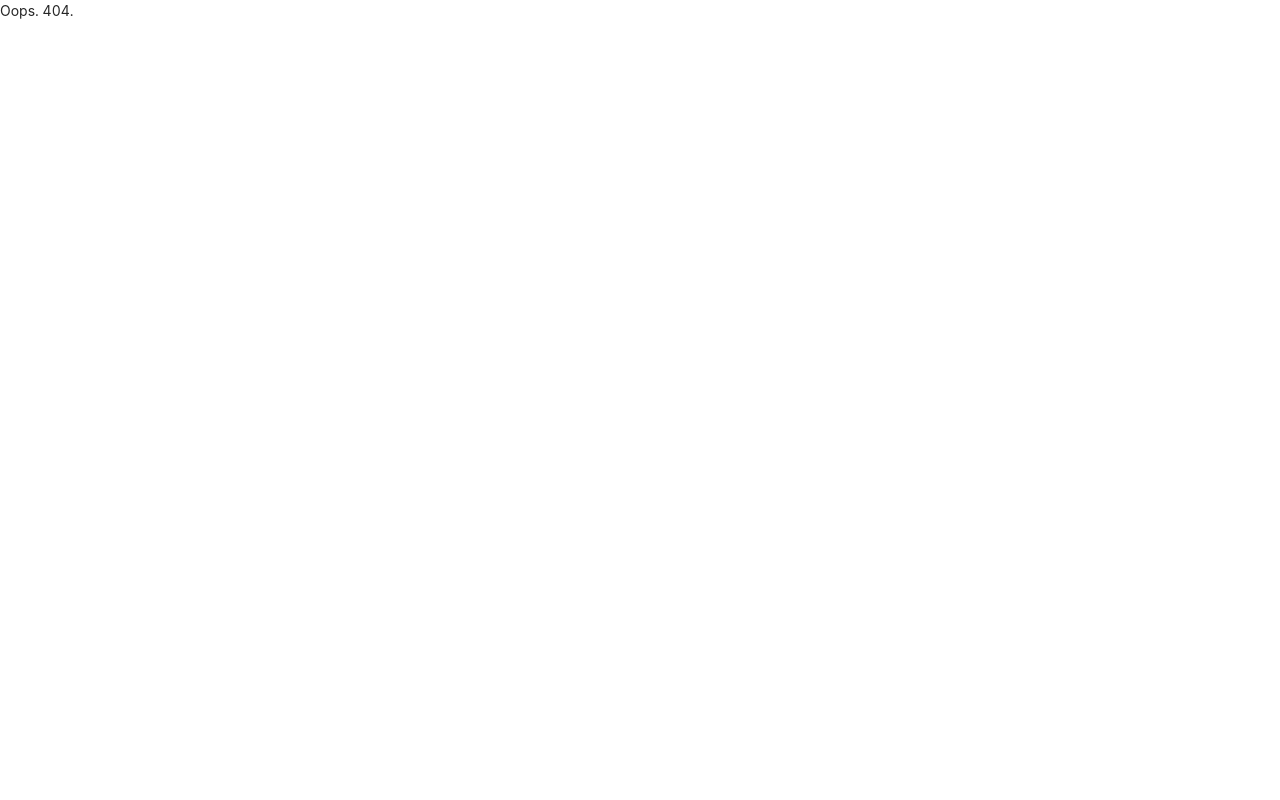
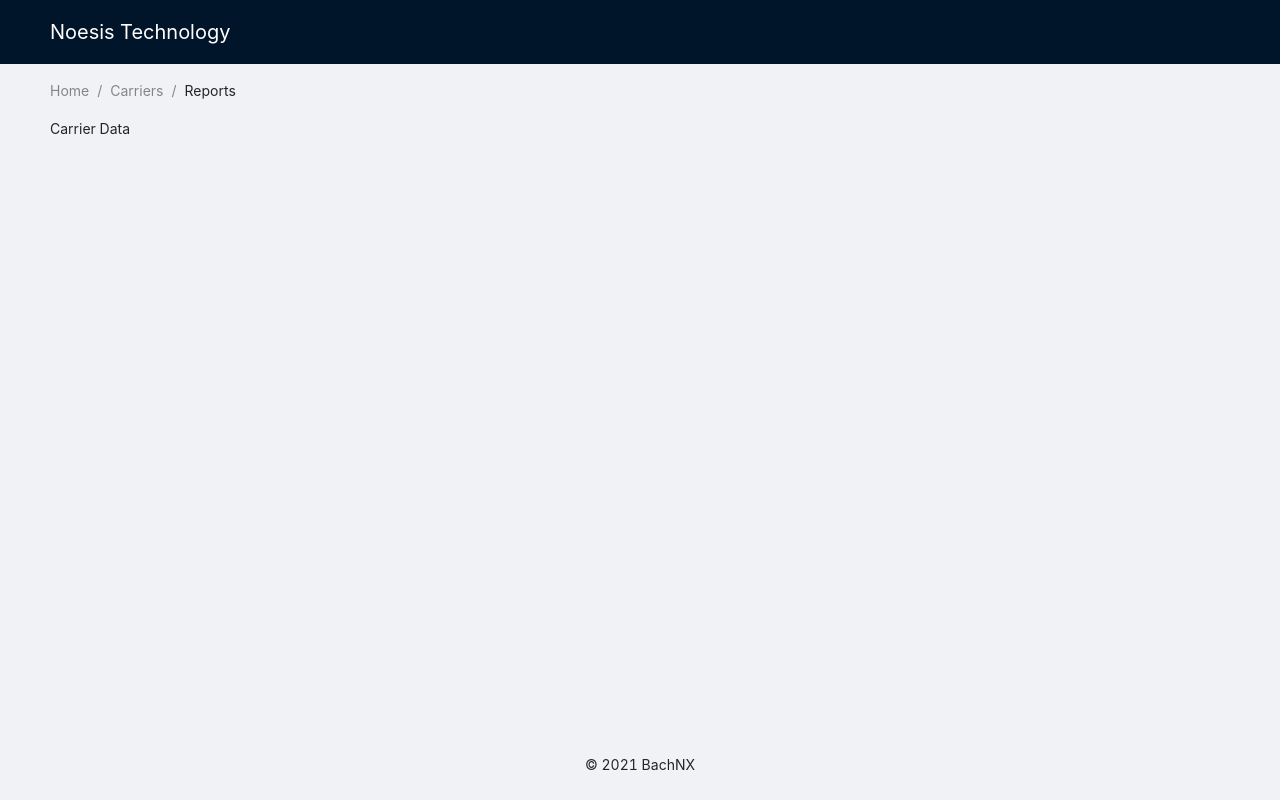
Before and after one commit to irwyn/react-interview, a React (Create React App) app: page /carriers/reports in a window 1280 px wide. Built offline with nearby package versions, Linux system fonts and the light colour scheme.

Commit message:
feat: work on dummy data

```diff
--- a/package.json
+++ b/package.json
@@ -14,6 +14,7 @@
     "react-redux": "^7.2.6",
     "react-router-dom": "^6.0.2",
     "react-scripts": "4.0.3",
+    "react-use": "^17.3.1",
     "redux": "^4.1.2"
   },
   "scripts": {
@@ -35,6 +36,7 @@
     ]
   },
   "devDependencies": {
+    "eslint-plugin-simple-import-sort": "^7.0.0",
     "react-app-rewired": "^2.1.8"
   }
 }
--- a/src/App.js
+++ b/src/App.js
@@ -1,8 +1,13 @@
+import { Provider } from 'react-redux';
+
 import Cerberus from './Cerberus';
+import Store from './store';
 
 const App = () => {
   return (
-    <Cerberus />
+    <Provider store={Store}>
+      <Cerberus />
+    </Provider>
   );
 };
 
--- a/src/Cerberus.js
+++ b/src/Cerberus.js
@@ -1,8 +1,10 @@
 import { lazy, Suspense } from 'react';
-import { BrowserRouter, Routes, Route } from 'react-router-dom';
+import { BrowserRouter, Route,Routes } from 'react-router-dom';
+
 import NotFoundPage from '@/pages/NotFound';
 
 const HomePage = lazy(() => import('@/pages/Home'));
+const CarriersReportsPage = lazy(() => import('@/pages/CarriersReports'));
 
 /**
  * Cerberus manage routes to Page components
@@ -14,11 +16,12 @@ const Cerberus = () => {
       <BrowserRouter>
         <Routes>
           <Route index element={<HomePage />} />
+          <Route path="/carriers/reports" element={<CarriersReportsPage />} />
           <Route path="*" element={<NotFoundPage />} />
         </Routes>
       </BrowserRouter>
     </Suspense>
-  )
+  );
 };
 
 export default Cerberus;
--- a/src/api/carriers.js
+++ b/src/api/carriers.js
@@ -1,7 +1,8 @@
 const CarriersAPI = {
   getReports(params) {
+    console.log('Called getReports', params);
     return Promise.resolve({ noice: true });
   },
 };
 
-export default CarriersAPI
+export default CarriersAPI;
--- /dev/null
+++ b/src/components/LayoutDefault.js
@@ -0,0 +1,34 @@
+import { Breadcrumb, Layout } from 'antd';
+
+import styles from './LayoutDefault.module.css';
+
+const { Header, Content, Footer } = Layout;
+
+const LayoutDefault = ({ children, breadcrumbs = [] }) => {
+  return (
+    <Layout className={styles.fitHeight}>
+      <Header>
+        <div className={styles.logo}>
+          Noesis Technology
+        </div>
+      </Header>
+      <Content className={styles.content}>
+        {breadcrumbs.length > 0 && (
+        <Breadcrumb className={styles.breadcrumbs}>
+          {breadcrumbs.map((label, idx) => (
+            <Breadcrumb.Item key={idx}>{label}</Breadcrumb.Item>
+          ))}
+        </Breadcrumb>
+        )}
+        <div>
+          {children}
+        </div>
+      </Content>
+      <Footer className={styles.footer}>
+        &copy; 2021 BachNX
+      </Footer>
+    </Layout>
+  );
+};
+
+export default LayoutDefault;
--- /dev/null
+++ b/src/components/LayoutDefault.module.css
@@ -0,0 +1,21 @@
+.logo {
+  font-size: 20px;
+  color: #ffffff;
+  text-transform: capitalize;
+}
+
+.fitHeight {
+  min-height: 100vh;
+}
+
+.content {
+  padding: 0 50px;
+}
+
+.breadcrumbs {
+  margin: 16px 0;
+}
+
+.footer {
+  text-align: center;
+}
--- a/src/index.js
+++ b/src/index.js
@@ -1,6 +1,8 @@
+import './index.css';
+
 import React from 'react';
 import ReactDOM from 'react-dom';
-import './index.css';
+
 import App from './App';
 
 ReactDOM.render(
--- /dev/null
+++ b/src/pages/CarriersReports.js
@@ -0,0 +1,31 @@
+import { Tabs, Typography } from 'antd';
+import { useDispatch, useSelector } from 'react-redux';
+import { useUnmount } from 'react-use';
+
+import LayoutDefault from '@/components/LayoutDefault';
+import { actions, thunks } from '@/store/carriers';
+
+
+const CarrierReportsPage = () => {
+  const data = useSelector(s => s.carriers);
+  const dispatch = useDispatch();
+
+  const handleLoadDataClicked = () => {
+    dispatch(thunks.fetchReports());
+  };
+
+  useUnmount(() => dispatch(actions.reset()));
+
+  return (
+    <LayoutDefault
+      breadcrumbs={['Home', 'Carriers', 'Reports']}
+    >
+      <Typography.Paragraph>
+        Carrier Data
+      </Typography.Paragraph>
+    </LayoutDefault>
+
+  );
+};
+
+export default CarrierReportsPage;
--- a/src/pages/Home.js
+++ b/src/pages/Home.js
@@ -1,13 +1,11 @@
-import { Button } from 'antd';
+import { useNavigate } from 'react-router-dom';
+import { useMount } from 'react-use';
 
 const HomePage = () => {
-  return (
-    <div style={{ padding: '8px' }}>
-      <Button type="primary">
-        Click me
-      </Button>
-    </div>
-  );
+  const navigate = useNavigate();
+  useMount(() => navigate('/carriers/reports'));
+
+  return null;
 };
 
 export default HomePage;
--- a/src/store/carriers.js
+++ b/src/store/carriers.js
@@ -1,11 +1,10 @@
 import { createAsyncThunk, createSlice } from '@reduxjs/toolkit';
+
 import API from '@/api';
 
 const name = 'carriers';
 
-const CarriersSlice = createSlice({
-  name,
-  initialState: {
+const initialState = {
   reports: {
     data: [],
     params: {
@@ -14,7 +13,16 @@ const CarriersSlice = createSlice({
     },
     isFetching: false,
   },
+};
+
+const CarriersSlice = createSlice({
+  name,
+  initialState,
+  reducers: {
+    reset(s) {
+      Object.assign(s, initialState);
     },
+  }
 });
 
 export const thunks = {
@@ -25,4 +33,6 @@ export const thunks = {
   }),
 };
 
+export const actions = CarriersSlice.actions;
+
 export default CarriersSlice;
--- a/src/store/index.js
+++ b/src/store/index.js
@@ -3,11 +3,12 @@
  */
 
 import { configureStore } from '@reduxjs/toolkit';
+
 import CarriersSlice from './carriers';
 
 const Store = configureStore({
   reducer: {
-    carriers: CarriersSlice,
+    carriers: CarriersSlice.reducer,
   },
 });
 
```
Also changed, not shown: 2 other files (tests, documents, lock files or other folders). Lines whose indentation alone changed are shown as unchanged.
